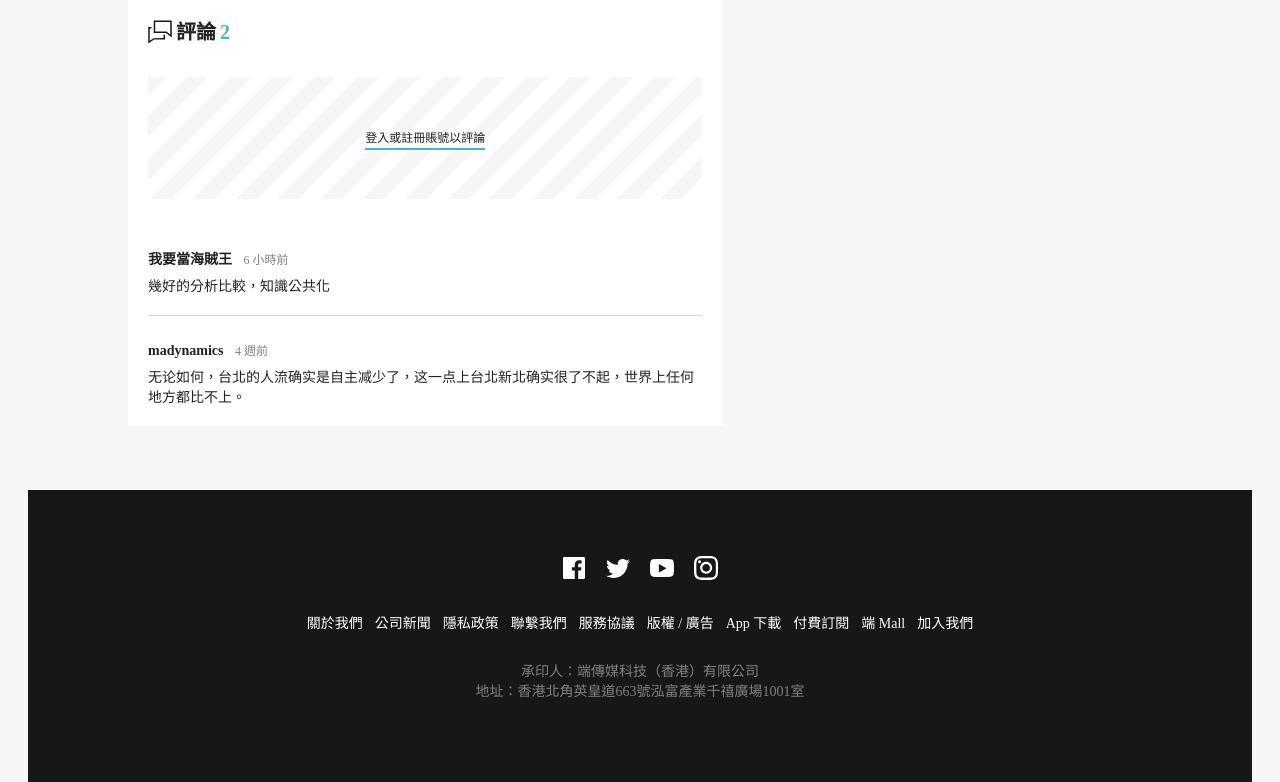
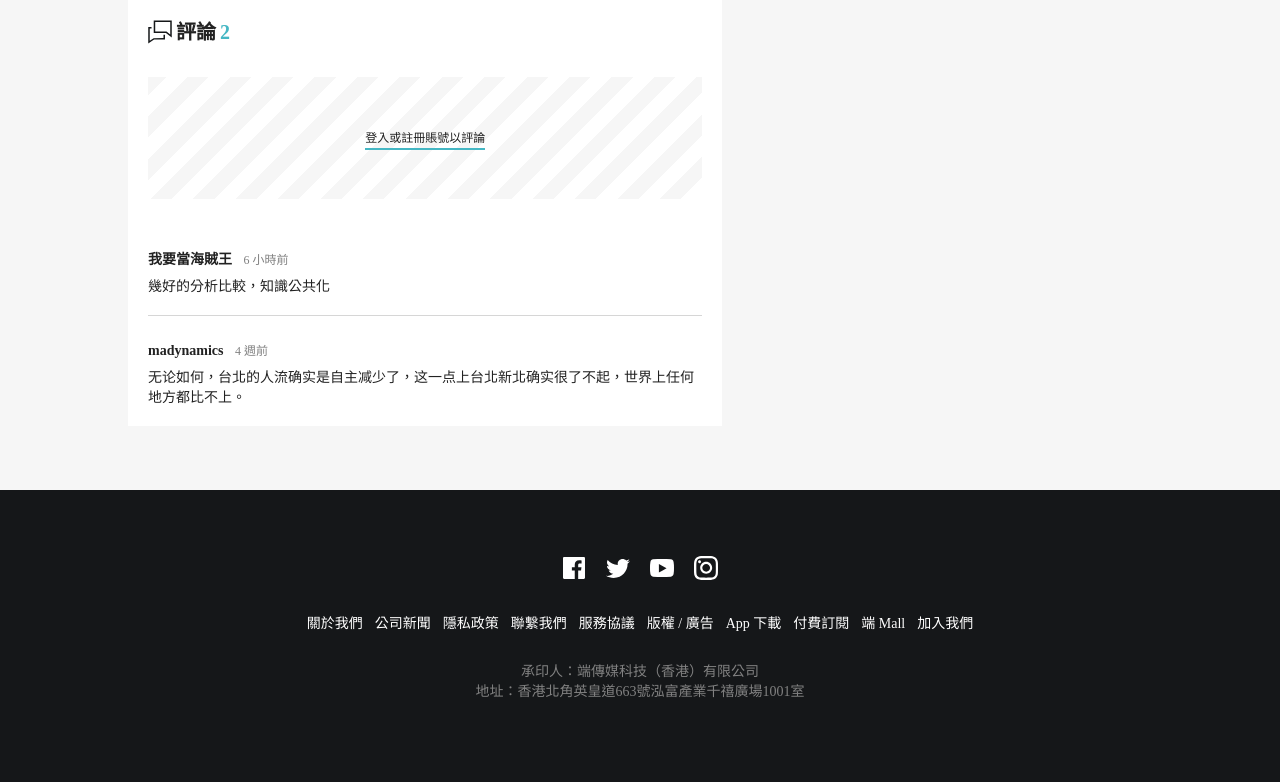
Before and after one commit to snowstop0327/UIwork-slicing, a plain HTML site: page lv4/index.html in a window 1280 px wide. Shown: the part 2700-3482 px from the top of the page. Drawn offline with nearby package versions, Linux system fonts and the light colour scheme.

Commit message:
修正footer外觀文檔結構

```diff
--- a/lv4/sass/_snow.scss
+++ b/lv4/sass/_snow.scss
@@ -833,9 +833,9 @@ main {
 }
 
 footer {
-    @include marginOut($main-gutter);
     background-color: #151719;
-    padding: $main-gutter $main-gutter 40px;
+    padding-top: $main-gutter;
+    padding-bottom: 40px;
     .share-button-group {
         justify-content: center;
         margin-top: $large-gutter;
@@ -849,8 +849,8 @@ footer {
         }
     }
     .footer-nav {
-
         margin-bottom: $small-space;
+        @include marginOut(-$main-gutter);
         li {
             display: inline-block;
             margin-bottom: 12px;
@@ -867,17 +867,22 @@ footer {
         color: $second-gray;
         text-align: center;
         line-height: 20px;
-        margin: 0;
+        @include marginOut(-$main-gutter);
+        margin-top: 0;
+        margin-bottom: 0;
+
         &:last-child {
             margin-bottom: 40px;
         }
     }
     @include tablet {
-        @include marginOut(100px);
         .footer-nav {
             display: flex;
             justify-content: center;
         }
+    }
+    @include desktop {
+        width: 100%;
     }
 }
 
```
Also changed, not shown: lv4/index.html (+1 -2 lines), lv4/css/style.css, 1 other file.
